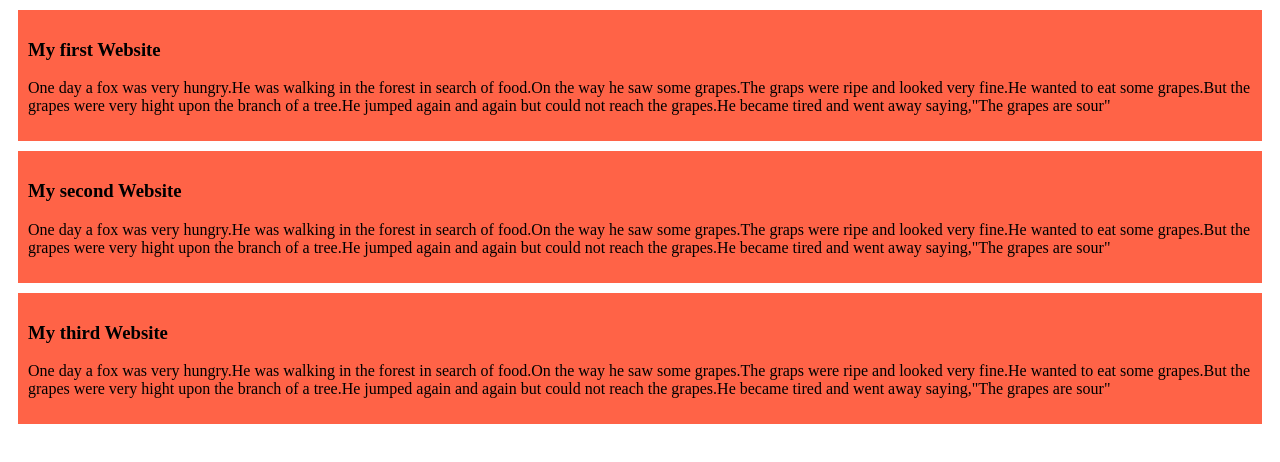
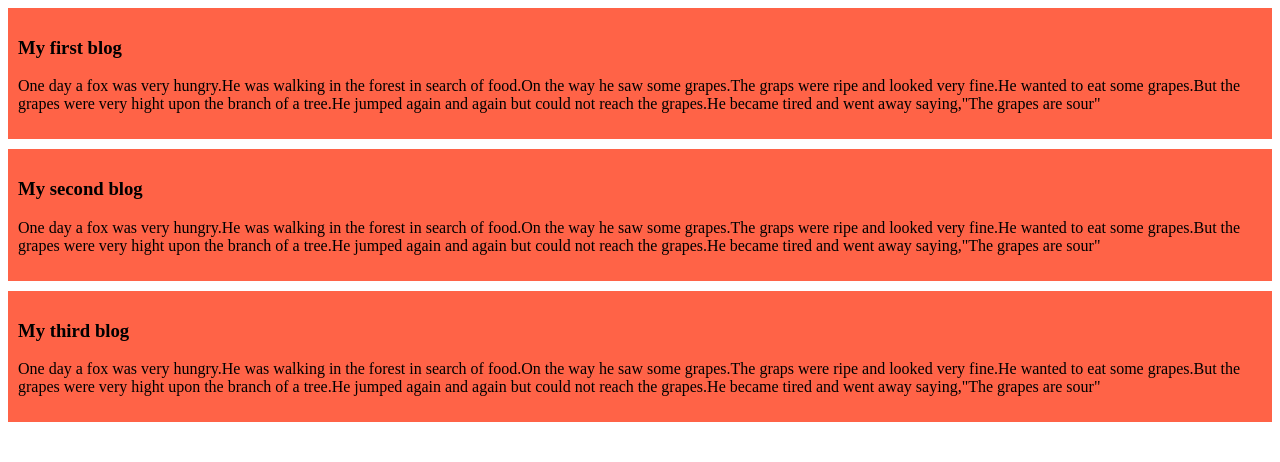
Before and after one commit to shakilawd/my-simple-website, a plain HTML site: page index.html in a window 1280 px wide. Drawn offline with Linux system fonts and the light colour scheme.

Commit message:
added the second and the thierd b

```diff
--- a/index.html
+++ b/index.html
@@ -8,15 +8,15 @@
 </head>
 <body>
   <div>
-    <h3>My first Website</h3>
+    <h3>My first blog</h3>
     <p>One day a fox was very hungry.He was walking in the forest in search of food.On the way he saw some grapes.The graps were ripe and looked very fine.He wanted to eat some grapes.But the grapes were very hight upon the branch of a tree.He jumped again and again but could not reach the grapes.He became tired and went away saying,"The grapes are sour"</p>
   </div>
   <div>
-    <h3>My second Website</h3>
+    <h3>My second blog</h3>
     <p>One day a fox was very hungry.He was walking in the forest in search of food.On the way he saw some grapes.The graps were ripe and looked very fine.He wanted to eat some grapes.But the grapes were very hight upon the branch of a tree.He jumped again and again but could not reach the grapes.He became tired and went away saying,"The grapes are sour"</p>
   </div>
   <div>
-    <h3>My third Website</h3>
+    <h3>My third blog</h3>
     <p>One day a fox was very hungry.He was walking in the forest in search of food.On the way he saw some grapes.The graps were ripe and looked very fine.He wanted to eat some grapes.But the grapes were very hight upon the branch of a tree.He jumped again and again but could not reach the grapes.He became tired and went away saying,"The grapes are sour"</p>
   </div>
 </body>
--- a/styles/blog.css
+++ b/styles/blog.css
@@ -1,6 +1,6 @@
 div{
     background-color: tomato;
     padding: 10px;
-    margin: 10px;
+    margin-bottom: 10px;
 
 }
```
